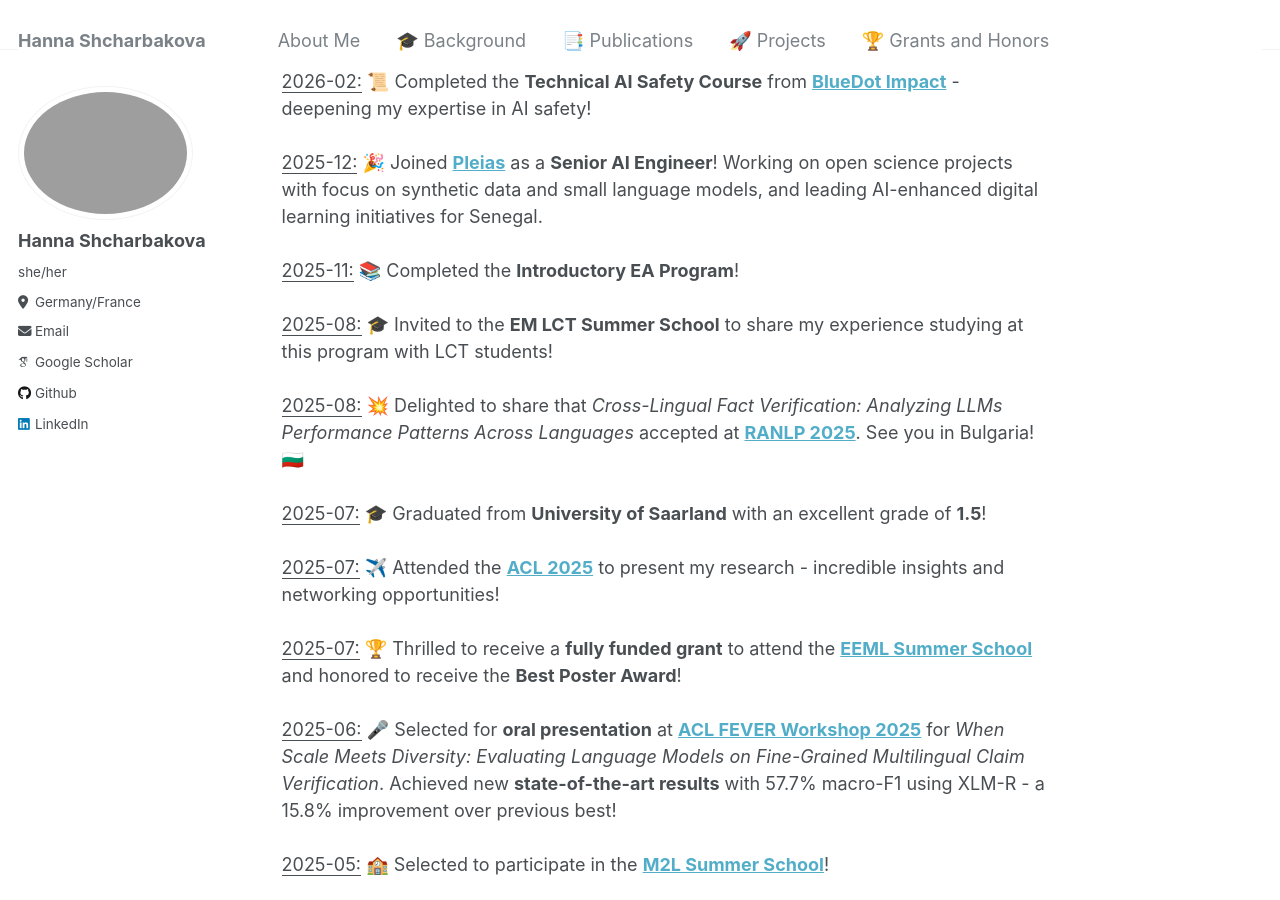
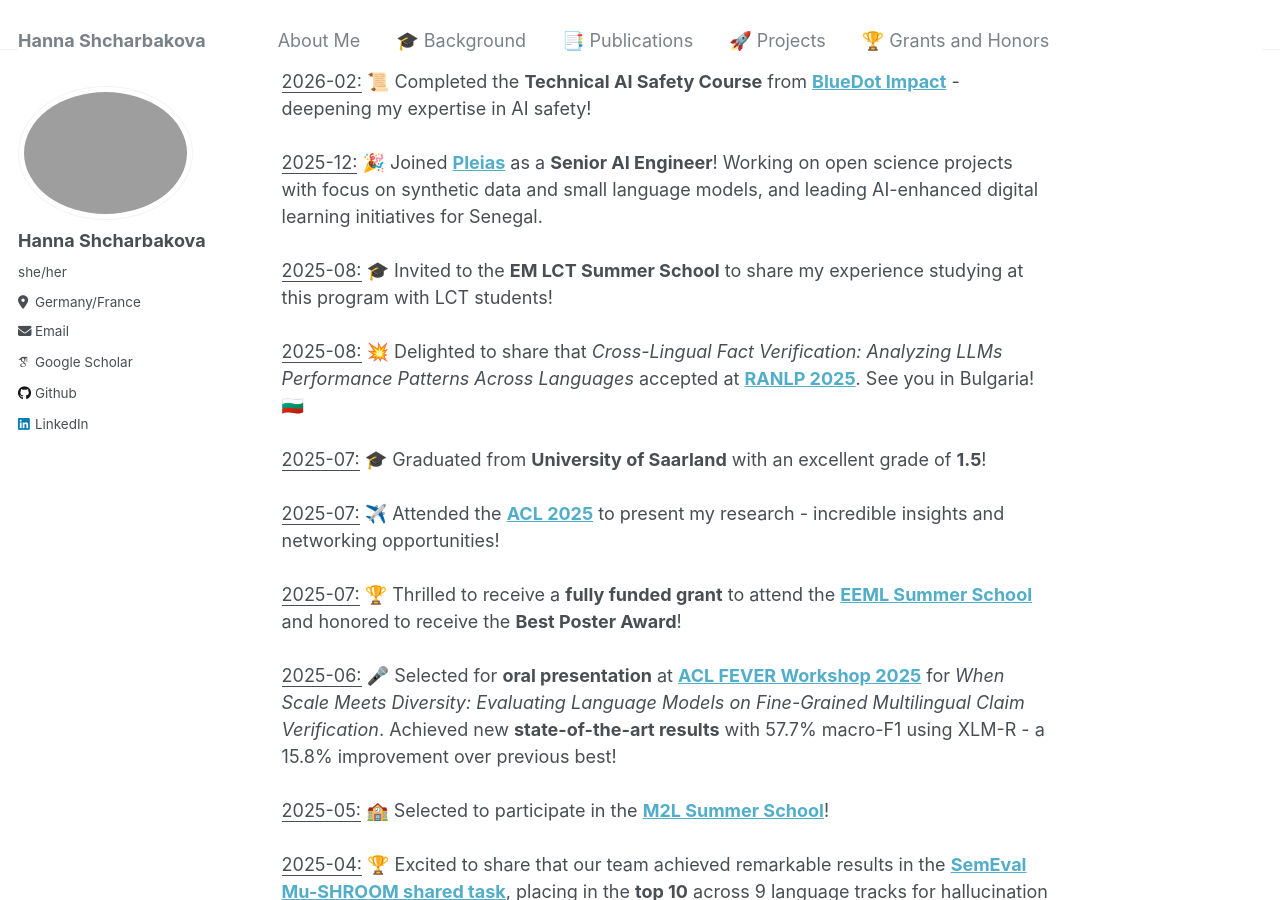
Before and after one commit to Aniezka/aniezka.github.io, a Jekyll site: the page built from index.md, in a window 1280 px wide and 900 px high, scrolled down 612 px. Built offline with Jekyll 4.4.1, drawn with Linux system fonts in a browser that asks for light colours; some web fonts are replaced.

Commit message:
Update index.md

```diff
--- a/index.md
+++ b/index.md
@@ -17,7 +17,6 @@
 
 <u>2026-02:</u> 📜 Completed the **Technical AI Safety Course** from [**BlueDot Impact**](https://www.bluedot.org/) - deepening my expertise in AI safety!<br><br>
 <u>2025-12:</u> 🎉 Joined [**Pleias**](https://pleias.fr/) as a **Senior AI Engineer**! Working on open science projects with focus on synthetic data and small language models, and leading AI-enhanced digital learning initiatives for Senegal.<br><br>
-<u>2025-11:</u> 📚 Completed the **Introductory EA Program**!<br><br>
 <u>2025-08:</u> 🎓 Invited to the **EM LCT Summer School** to share my experience studying at this program with LCT students!<br><br>
 <u>2025-08:</u> 💥 Delighted to share that *Cross-Lingual Fact Verification: Analyzing LLMs Performance Patterns Across Languages* accepted at [**RANLP 2025**](https://ranlp.org/ranlp2025/). See you in Bulgaria! 🇧🇬<br><br>
 <u>2025-07:</u> 🎓 Graduated from **University of Saarland** with an excellent grade of **1.5**!<br><br>
```
